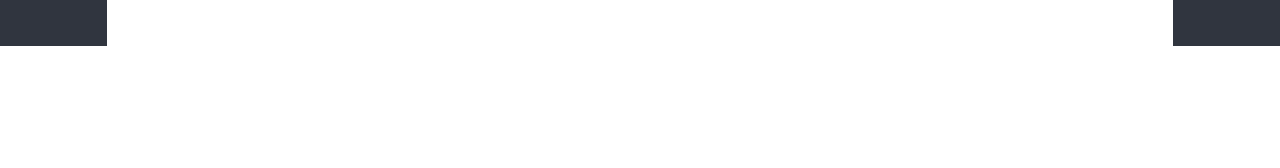
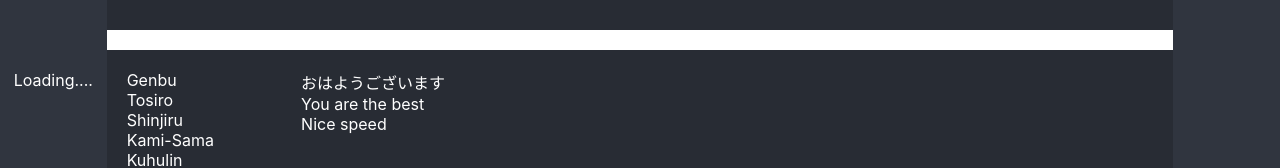
Before and after one commit to Oinari-Shinto/Japan_Prefecture_Network, a React (Create React App) app: page /dialogs in a window 1280 px wide. Shown: the part 1414-1582 px from the top of the page. Before the commit the page ends 1460 px from the top, so only its background shows below. Built offline with nearby package versions, Linux system fonts and the light colour scheme.

Commit message:
Create_one_more_row_and_state_for_all

```diff
--- a/src/App.css
+++ b/src/App.css
@@ -1,8 +1,14 @@
 .App {
     display: grid;
-    grid-template-areas: "header header header""nbLeft content nbRight""nbLeft nw nbRight""nbLeft p nbRight";
+    grid-template-areas:
+    "header header header"
+    "nbLeft  content nbRight"
+    "nbLeft  content nbRight"
+    "sideBarLeft   nw nbRight"
+    "sideBarLeft   p nbRight"
+     ;
     grid-template-columns: 1fr 10fr 1fr;
-    grid-template-rows: 250px 1fr 250px 1fr;
+    grid-template-rows: 10fr 250px 250px 250px;
 
     text-align: center;
 }
--- a/src/App.js
+++ b/src/App.js
@@ -7,6 +7,7 @@ import Preview from './components/Preview/Preview';
 import MyPost from './components/Profile/MyPost/MyPost';
 import Dialogs from './components/Dialogs/Dialogs';
 import { BrowserRouter, Route } from 'react-router-dom';
+import SideBar from './components/SideBar/SideBar';
 
 
 const App = (props) => {
@@ -18,13 +19,14 @@ const App = (props) => {
 
         <Header />
         <Navbar />
+        <SideBar />
         <NavbarRight />
         <Preview />
         <Route path ='/MyPost' component={MyPost}/>
 
        <div className='App-content'>
-          <Route path='/dialogs'> <Dialogs dialogs={props.dialogs} messages={props.messages}  /></Route>
-          <Route path='/profile'> <Profile posts= {props.posts}/></Route>
+          <Route path='/dialogs'> <Dialogs state={props.state.dialogsPage}  /></Route>
+          <Route path='/profile'> <Profile state= {props.state.profilePage}/></Route>
           {/* <Dialogs /> */}
           {/* <News /> */}
       </div>
--- a/src/components/Dialogs/Dialogs.jsx
+++ b/src/components/Dialogs/Dialogs.jsx
@@ -23,8 +23,8 @@ const Dialogs = (props) => {
     //     {id: 3, message: 'Nice speed'}
     // ]
 
-    let dialogsElement = props.dialogs.map (d => <DialogItem name={d.name} id ={d.id}/>);
-    let messagesElement = props.messages.map ( m => <Message message = {m.message}/>);
+    let dialogsElement = props.state.dialogs.map (d => <DialogItem name={d.name} id ={d.id}/>);
+    let messagesElement = props.state.messages.map ( m => <Message message = {m.message}/>);
 
 
     return (
--- a/src/components/Profile/Profile.jsx
+++ b/src/components/Profile/Profile.jsx
@@ -20,7 +20,7 @@ const Profile = (props) => {
   return (
   <div>
    <ProfileInfo />
-   <MyPost posts={props.posts}/>
+   <MyPost posts={props.state.posts}/>
 
 
   </div>
--- /dev/null
+++ b/src/components/SideBar/SideBar.jsx
@@ -0,0 +1,20 @@
+import React from 'react';
+import NavLink from 'react-router-dom';
+import s from './SideBar.module.css';
+
+
+const SideBar = (props) => {
+    return <nav className={s.nav}>
+    <div className={s.topNav}>
+
+      <div className={s.item}><a>Loading....</a></div>
+
+    </div>
+
+  </nav>
+
+
+
+}
+
+export default SideBar;
--- /dev/null
+++ b/src/components/SideBar/SideBar.module.css
@@ -0,0 +1,18 @@
+.nav {
+  grid-area: sideBarLeft;
+  background-color:#30353f ;
+
+}
+.item a {
+  color: white;
+  text-decoration: none;
+}
+
+.topNav{
+  margin-top: 20px;
+}
+
+
+.item a.activeLink {
+  color: goldenrod;
+}
--- a/src/index.js
+++ b/src/index.js
@@ -3,37 +3,31 @@ import ReactDOM from 'react-dom';
 import './index.css';
 import App from './App';
 import reportWebVitals from './reportWebVitals';
+import state from './redux/State.js';
 
 
 
 
-let dialogs = [
-  {id: 1, name: 'Genbu'},
-  {id: 2, name: 'Tosiro'},
-  {id: 3, name: 'Shinjiru'},
-  {id: 4, name: 'Kami-Sama'},
-  {id: 5, name: 'Kuhulin'}
-]
-let messages = [
-      {id: 1, message: 'おはようございます'},
-      {id: 2, message: 'You are the best'},
-      {id: 3, message: 'Nice speed'}
-  ]
-let posts = [
-  {id :1, message : "It's best Japanese guide Post Tokyo", likeCount : 15},
-  {id :1, message : 'First publication release Post Chiba', likeCount : 25}
-]
+// let dialogs = [
+//   {id: 1, name: 'Genbu'},
+//   {id: 2, name: 'Tosiro'},
+//   {id: 3, name: 'Shinjiru'},
+//   {id: 4, name: 'Kami-Sama'},
+//   {id: 5, name: 'Kuhulin'}
+// ]
+// let messages = [
+//       {id: 1, message: 'おはようございます'},
+//       {id: 2, message: 'You are the best'},
+//       {id: 3, message: 'Nice speed'}
+//   ]
+// let posts = [
+//   {id :1, message : "It's best Japanese guide Post Tokyo", likeCount : 15},
+//   {id :1, message : 'First publication release Post Chiba', likeCount : 25}
+// ]
 ReactDOM.render(
 
   <React.StrictMode>
-    <App
-    posts={posts}
-    dialogs={dialogs}
-    messages={messages}
-
-
-
-    />
+    <App state={state}/>
   </React.StrictMode>,
   document.getElementById('root')
 );
--- /dev/null
+++ b/src/redux/State.js
@@ -0,0 +1,36 @@
+let state = {
+    profilePage : {
+        posts : [
+            {id :1, message : "It's best Japanese guide Post Tokyo", likeCount : 15},
+            {id :1, message : 'First publication release Post Chiba', likeCount : 25}
+          ]
+    },
+    dialogsPage : {
+        dialogs : [
+            {id: 1, name: 'Genbu'},
+            {id: 2, name: 'Tosiro'},
+            {id: 3, name: 'Shinjiru'},
+            {id: 4, name: 'Kami-Sama'},
+            {id: 5, name: 'Kuhulin'}
+        ],
+        messages : [
+            {id: 1, message: 'おはようございます'},
+            {id: 2, message: 'You are the best'},
+            {id: 3, message: 'Nice speed'}
+        ],
+
+    },
+    sidebar : {
+        friend : [
+                {id:1, name: 'Shinamori'},
+                {id:2, name: 'Ame'},
+                {id:3, name: 'Sai'}
+            ]
+    }
+
+
+
+
+    }
+
+    export default state;
```
Also changed, not shown: 1 other file (tests, documents, lock files or other folders).
